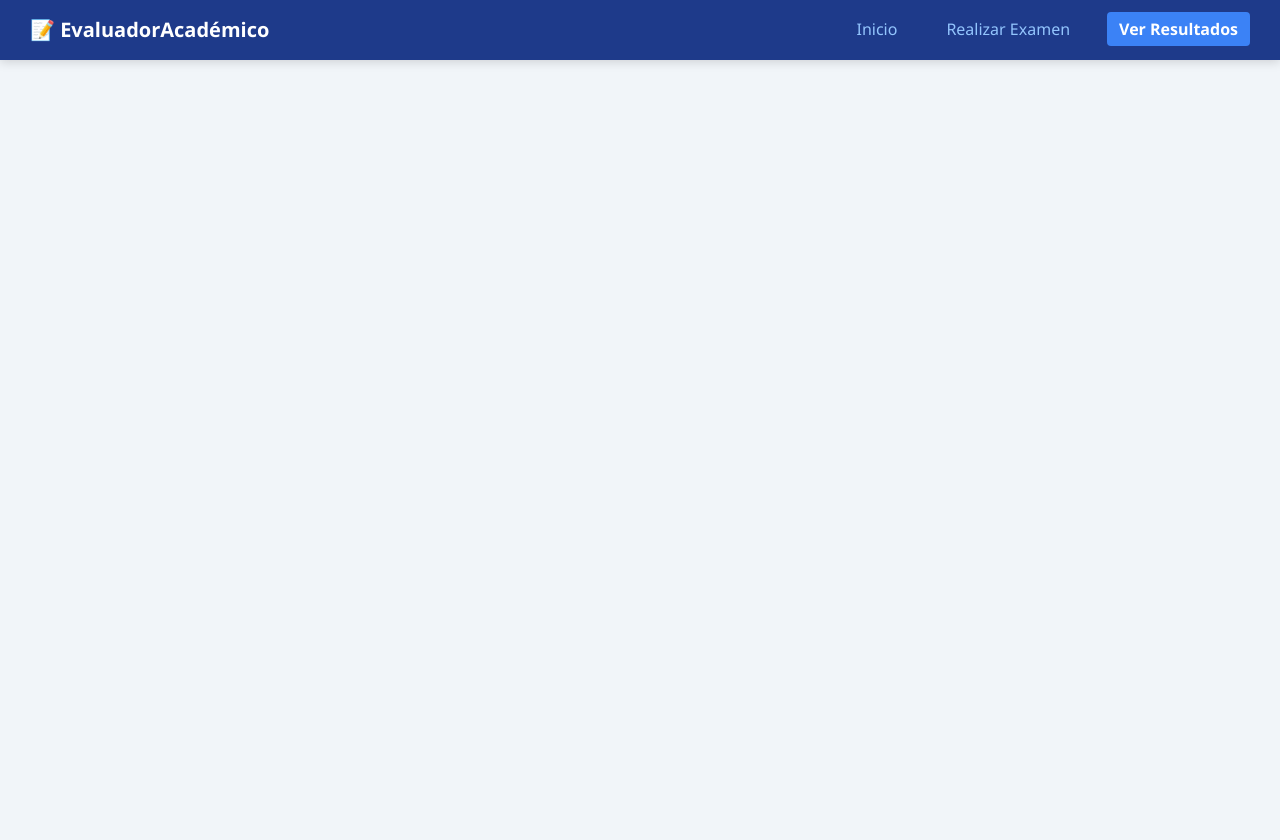
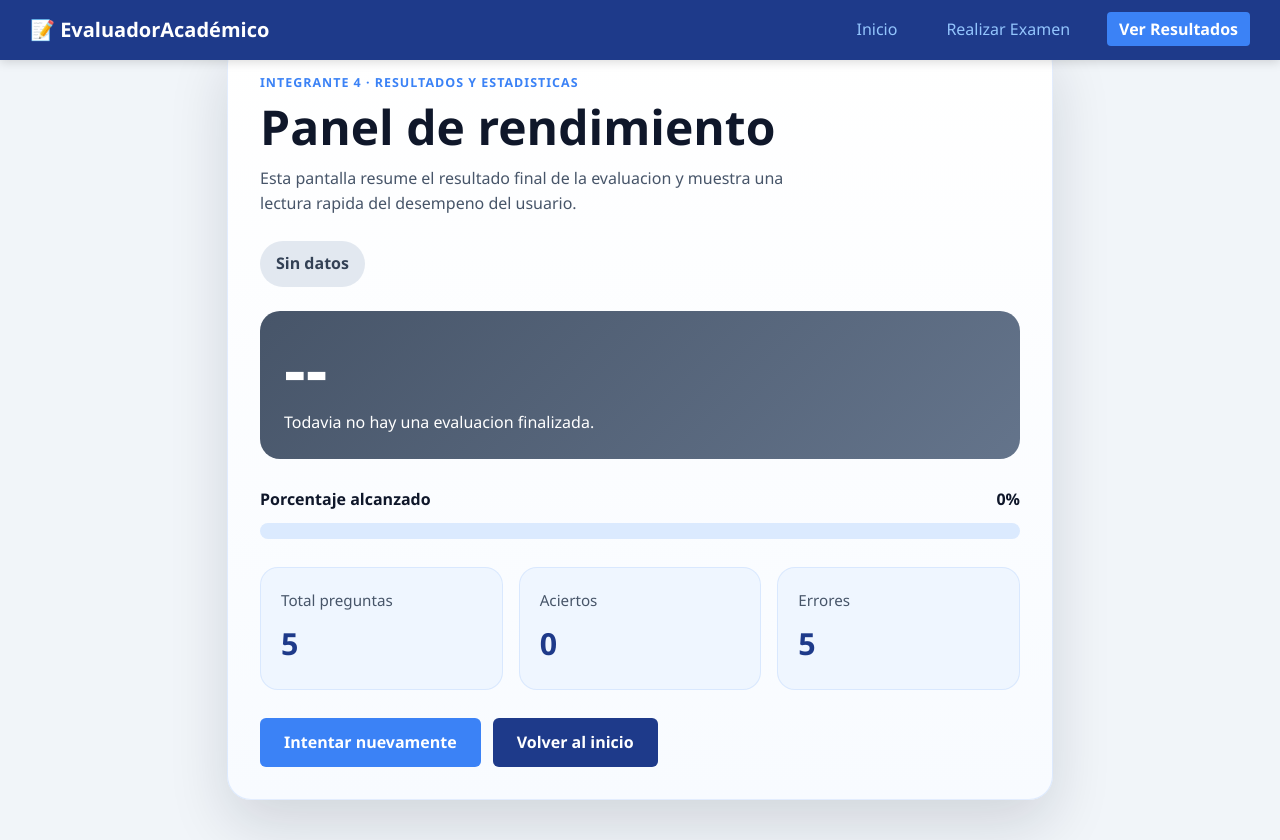
Before and after one commit to SolDF33/Proyecto-Evaluador-Din-mico, an Angular app: page /resultados in a window 1280 px wide. Before the commit the page ends 800 px from the top, so only its background shows below. Built offline with nearby package versions, Linux system fonts and the light colour scheme.

Commit message:
feat(resultados): agregar panel de rendimiento

```diff
--- a/src/app/components/resultados/resultados.css
+++ b/src/app/components/resultados/resultados.css
@@ -0,0 +1,169 @@
+.resultados-page {
+  min-height: calc(100vh - 88px);
+  padding: 40px 20px;
+  display: flex;
+  justify-content: center;
+  align-items: center;
+}
+
+.resultados-card {
+  width: min(760px, 100%);
+  background: linear-gradient(180deg, #ffffff 0%, #f8fbff 100%);
+  border-radius: 24px;
+  padding: 32px;
+  box-shadow: 0 24px 60px rgb(15 23 42 / 0.14);
+  border: 1px solid rgb(59 130 246 / 0.14);
+}
+
+.eyebrow {
+  margin: 0 0 8px;
+  text-transform: uppercase;
+  letter-spacing: 0.08em;
+  font-size: 0.78rem;
+  font-weight: 700;
+  color: var(--secondary);
+}
+
+h1 {
+  margin: 0;
+  font-size: clamp(2rem, 5vw, 3rem);
+  line-height: 1.1;
+}
+
+.intro {
+  margin: 12px 0 0;
+  color: var(--text-muted);
+  max-width: 60ch;
+}
+
+.estado-badge {
+  display: inline-flex;
+  margin-top: 24px;
+  padding: 10px 16px;
+  border-radius: 999px;
+  font-weight: 700;
+  background: #e2e8f0;
+  color: #334155;
+}
+
+.estado-badge.aprobado {
+  background: #dcfce7;
+  color: #166534;
+}
+
+.estado-badge.desaprobado {
+  background: #fee2e2;
+  color: #991b1b;
+}
+
+.nota-principal {
+  margin-top: 24px;
+  padding: 24px;
+  border-radius: 20px;
+  background: linear-gradient(135deg, #1e3a8a 0%, #3b82f6 100%);
+  color: var(--white);
+}
+
+.nota-principal p {
+  margin: 8px 0 0;
+}
+
+.nota-principal.sin-datos {
+  background: linear-gradient(135deg, #475569 0%, #64748b 100%);
+}
+
+.nota-valor {
+  font-size: clamp(2.2rem, 8vw, 4.2rem);
+  font-weight: 800;
+  line-height: 1;
+}
+
+.progreso-wrapper {
+  margin-top: 28px;
+}
+
+.progreso-label {
+  display: flex;
+  justify-content: space-between;
+  gap: 16px;
+  margin-bottom: 10px;
+  font-weight: 600;
+}
+
+.progreso-track {
+  overflow: hidden;
+  height: 16px;
+  border-radius: 999px;
+  background: #dbeafe;
+}
+
+.progreso-fill {
+  height: 100%;
+  width: 0;
+  border-radius: inherit;
+  transition: width 0.4s ease;
+}
+
+.progreso-fill.aprobado {
+  background: linear-gradient(90deg, #16a34a 0%, #4ade80 100%);
+}
+
+.progreso-fill.desaprobado {
+  background: linear-gradient(90deg, #dc2626 0%, #f87171 100%);
+}
+
+.progreso-fill.sin-datos {
+  background: linear-gradient(90deg, #64748b 0%, #94a3b8 100%);
+}
+
+.metricas {
+  margin-top: 28px;
+  display: grid;
+  grid-template-columns: repeat(3, minmax(0, 1fr));
+  gap: 16px;
+}
+
+.metrica {
+  padding: 20px;
+  border-radius: 18px;
+  background: #eff6ff;
+  border: 1px solid rgb(59 130 246 / 0.12);
+}
+
+.metrica span {
+  display: block;
+  color: var(--text-muted);
+  font-size: 0.95rem;
+}
+
+.metrica strong {
+  display: block;
+  margin-top: 8px;
+  font-size: 1.9rem;
+  color: var(--primary);
+}
+
+.acciones {
+  margin-top: 28px;
+  display: flex;
+  flex-wrap: wrap;
+  gap: 12px;
+}
+
+@media (max-width: 720px) {
+  .resultados-card {
+    padding: 24px;
+  }
+
+  .metricas {
+    grid-template-columns: 1fr;
+  }
+
+  .acciones {
+    flex-direction: column;
+  }
+
+  .acciones .btn {
+    text-align: center;
+  }
+}
--- a/src/app/components/resultados/resultados.html
+++ b/src/app/components/resultados/resultados.html
@@ -1 +1,56 @@
-<p>resultados works!</p>
+<section class="resultados-page">
+  <div class="resultados-card">
+    <p class="eyebrow">Integrante 4 · Resultados y estadisticas</p>
+    <h1>Panel de rendimiento</h1>
+    <p class="intro">
+      Esta pantalla resume el resultado final de la evaluacion y muestra una
+      lectura rapida del desempeno del usuario.
+    </p>
+
+    <div class="estado-badge" [class.aprobado]="aprobo" [class.desaprobado]="nota !== null && !aprobo">
+      {{ estado }}
+    </div>
+
+    <div class="nota-principal" *ngIf="nota !== null; else sinResultados">
+      <div class="nota-valor">{{ nota }}/{{ notaMaxima }}</div>
+      <p>{{ mensaje }}</p>
+    </div>
+
+    <ng-template #sinResultados>
+      <div class="nota-principal sin-datos">
+        <div class="nota-valor">--</div>
+        <p>{{ mensaje }}</p>
+      </div>
+    </ng-template>
+
+    <div class="progreso-wrapper">
+      <div class="progreso-label">
+        <span>Porcentaje alcanzado</span>
+        <strong>{{ porcentaje }}%</strong>
+      </div>
+      <div class="progreso-track">
+        <div class="progreso-fill" [class]="barraClase" [style.width.%]="porcentaje"></div>
+      </div>
+    </div>
+
+    <div class="metricas">
+      <article class="metrica">
+        <span>Total preguntas</span>
+        <strong>{{ totalPreguntas }}</strong>
+      </article>
+      <article class="metrica">
+        <span>Aciertos</span>
+        <strong>{{ aciertos }}</strong>
+      </article>
+      <article class="metrica">
+        <span>Errores</span>
+        <strong>{{ errores }}</strong>
+      </article>
+    </div>
+
+    <div class="acciones">
+      <a routerLink="/evaluador" class="btn btn-primary">Intentar nuevamente</a>
+      <a routerLink="/home" class="btn btn-secondary">Volver al inicio</a>
+    </div>
+  </div>
+</section>
--- a/src/app/components/resultados/resultados.ts
+++ b/src/app/components/resultados/resultados.ts
@@ -6,4 +6,60 @@ import { Component } from '@angular/core';
   templateUrl: './resultados.html',
   styleUrl: './resultados.css',
 })
-export class Resultados {}
+export class Resultados {
+  readonly notaMaxima = 10;
+  readonly puntosPorPregunta = 2;
+  readonly totalPreguntas = this.notaMaxima / this.puntosPorPregunta;
+
+  nota: number | null = null;
+  porcentaje = 0;
+  aciertos = 0;
+  errores = this.totalPreguntas;
+  mensaje = 'Todavia no hay una evaluacion finalizada.';
+
+  constructor() {
+    this.cargarResultados();
+  }
+
+  get aprobo(): boolean {
+    return this.nota !== null && this.nota >= 6;
+  }
+
+  get estado(): string {
+    if (this.nota === null) {
+      return 'Sin datos';
+    }
+
+    return this.aprobo ? 'Aprobado' : 'Desaprobado';
+  }
+
+  get barraClase(): string {
+    if (this.nota === null) {
+      return 'sin-datos';
+    }
+
+    return this.aprobo ? 'aprobado' : 'desaprobado';
+  }
+
+  private cargarResultados(): void {
+    const notaGuardada = localStorage.getItem('notaFinal');
+
+    if (notaGuardada === null) {
+      return;
+    }
+
+    const notaParseada = Number(notaGuardada);
+
+    if (Number.isNaN(notaParseada)) {
+      return;
+    }
+
+    this.nota = notaParseada;
+    this.porcentaje = Math.round((this.nota / this.notaMaxima) * 100);
+    this.aciertos = Math.round(this.nota / this.puntosPorPregunta);
+    this.errores = this.totalPreguntas - this.aciertos;
+    this.mensaje = this.aprobo
+      ? 'Buen trabajo. La evaluacion indica un rendimiento satisfactorio.'
+      : 'Todavia hay temas para reforzar. Podes volver a intentarlo.';
+  }
+}
```
Also changed, not shown: 1 other file (tests, documents, lock files or other folders).
